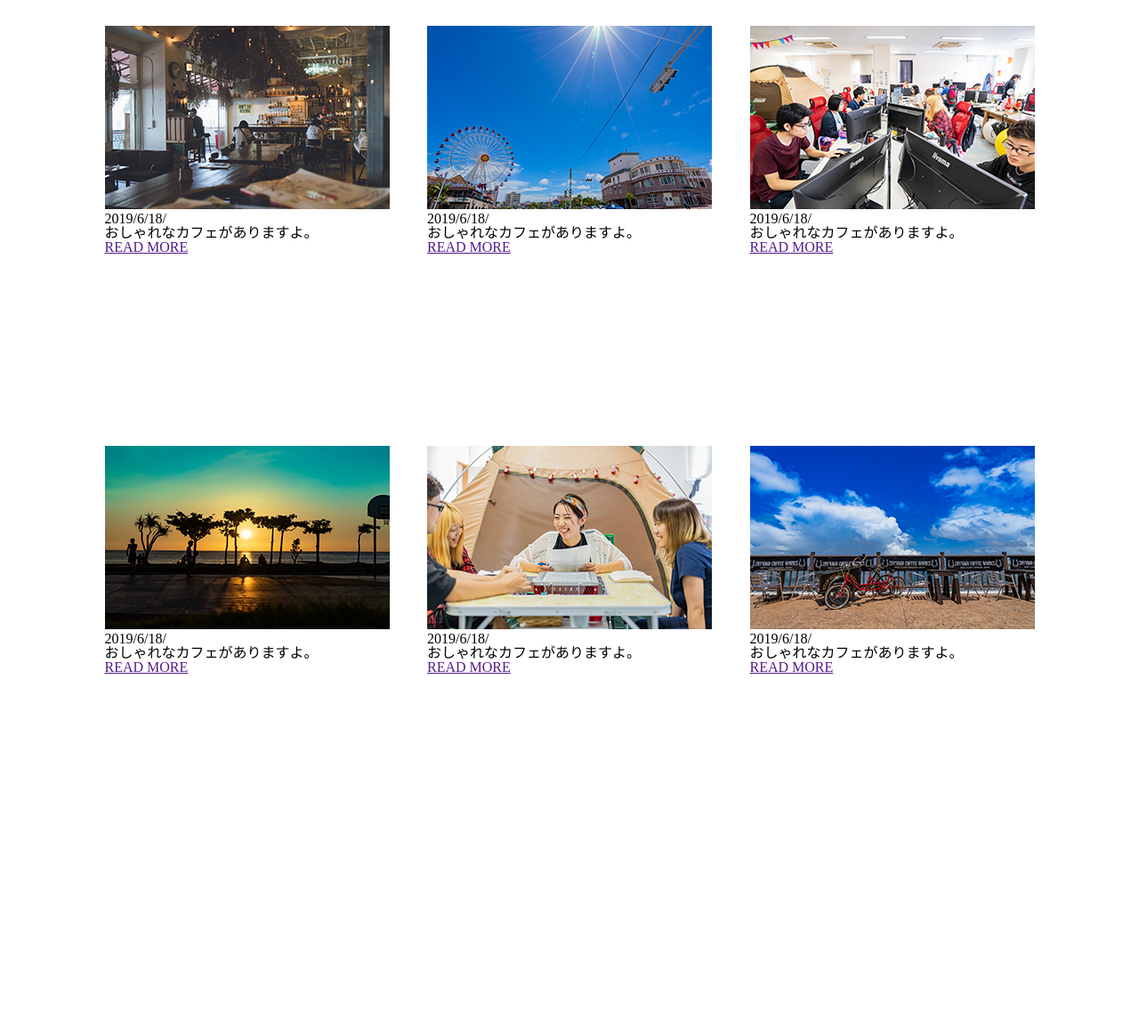
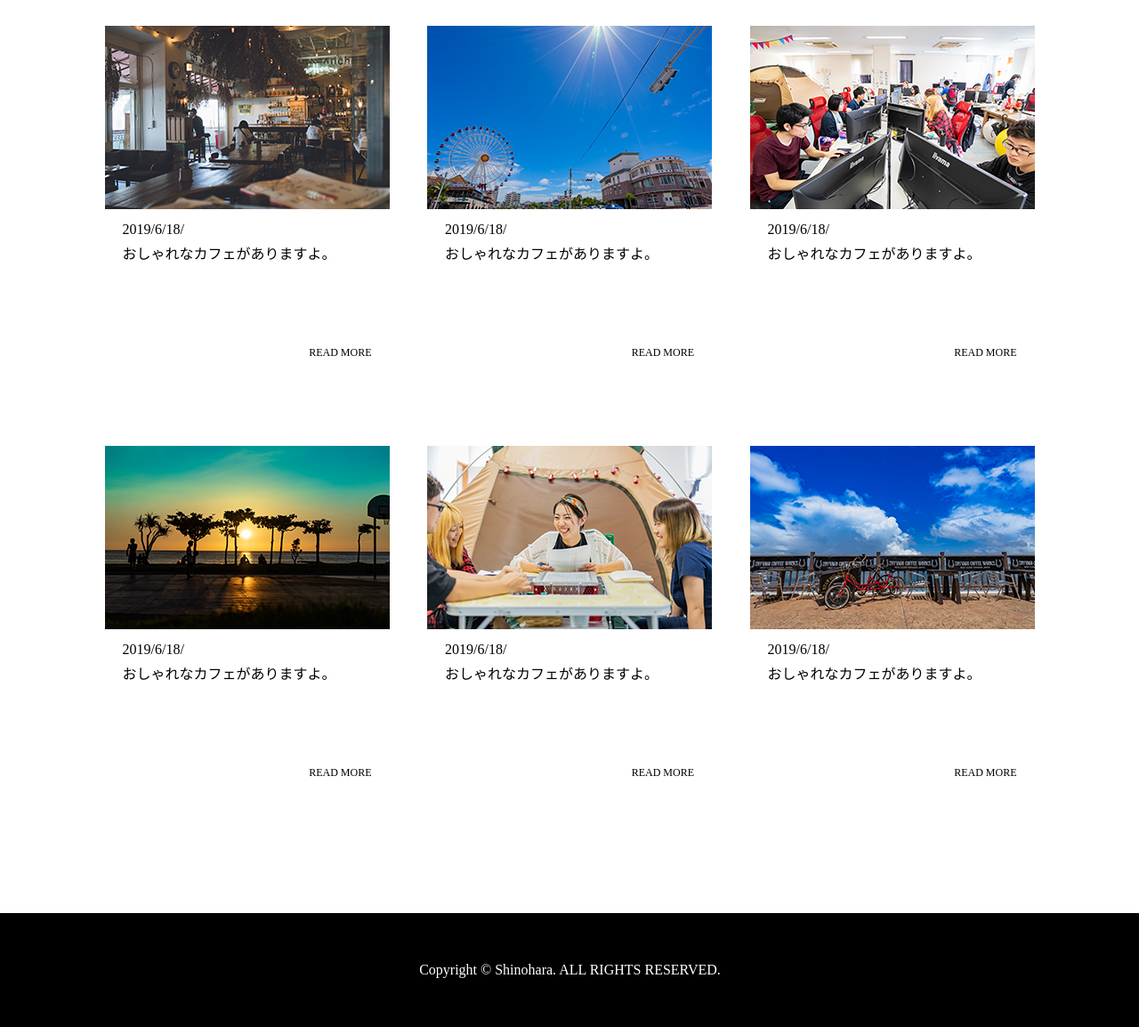
Before and after one commit to wefiwe/OJT, a PHP site: page / in a window 1280 px wide. Shown: the part 811-1965 px from the top of the page at 89% size. Before the commit the page ends 1568 px from the top, so only its background shows below. Run offline with PHP 8.4, Linux system fonts and the light colour scheme.

Commit message:
デザインもうで完成

```diff
--- a/assets/css/style.css
+++ b/assets/css/style.css
@@ -1,9 +1,11 @@
 body{
     margin: 0 auto;
-    width: 1152px;
+    /* width: 1152px; */
 }
 
 header{
+   margin: 0 auto;
+   width: 1152px;
    position: relative;
    height: 740px;
 }
@@ -30,7 +32,7 @@ header{
     margin-left: 20px;
 }
 
-.sample{
+.main-img{
     text-align: center;
     position: absolute;
     z-index: 1;
@@ -52,16 +54,17 @@ header{
     left: 660px;
 }
 
+main{
+    margin: 0 auto;
+    width: 1045px;
+    height: 970px;
+}
+
 main h1{
     font-size: 30px;
     text-align: center;
     font-family: "游ゴシック体", YuGothic, "游ゴシック", "Yu Gothic", sans-serif;
     font-weight: bold;
-}
-
-main{
-    margin: 0 auto;
-    width: 1045px;
 }
 
 .img-box{
@@ -77,6 +80,43 @@ main{
     height: 402px;
 }
 
+.img-box li:hover{
+    box-shadow: 0 0 8px gray;
+}
+
 .date{
+    line-height: 2.5;
+    margin-left: 20px;
+}
 
+.text-box{
+    margin-left: 20px;
+    width: 287px;
+    display: flex;
+    flex-direction: row;
 }
+
+.readmore a{
+    font-size: 12px;
+    color: black;
+    text-decoration: none;
+    float: right;
+    margin-top: 80px;
+    margin-right: 20px;
+}
+
+footer{
+    margin: 0 auto;
+    display: flex;
+    -webkit-align-items: center;
+    align-items: center;
+    -webkit-justify-content: center;
+    justify-content: center;
+    text-align: center;
+    margin-top: 127px;
+    background-color: black;
+    font-size: 16px;
+    color: white;
+    width: 1281px;
+    height: 128px;
+}
--- a/index.html
+++ b/index.html
@@ -1,5 +1,5 @@
 <!DOCTYPE html>
-<html lang="en">
+<html lang="ja">
 <head>
     <meta charset="UTF-8">
     <meta name="viewport" content="width=device-width, initial-scale=1.0">
@@ -21,7 +21,7 @@
                 <li><a href="">Menu04</a></li>
             </ul>
         </nav>
-        <div class="sample">
+        <div class="main-img">
         <img src="./assets/img/folder/visual_1_pc.png" alt="">
         </div>
         <div class="text">
@@ -87,5 +87,8 @@
             </ul>
         </div>
     </main>
+    <footer>
+            <p>Copyright © Shinohara. ALL RIGHTS RESERVED.</p>
+    </footer>
 </body>
 </html>
```
